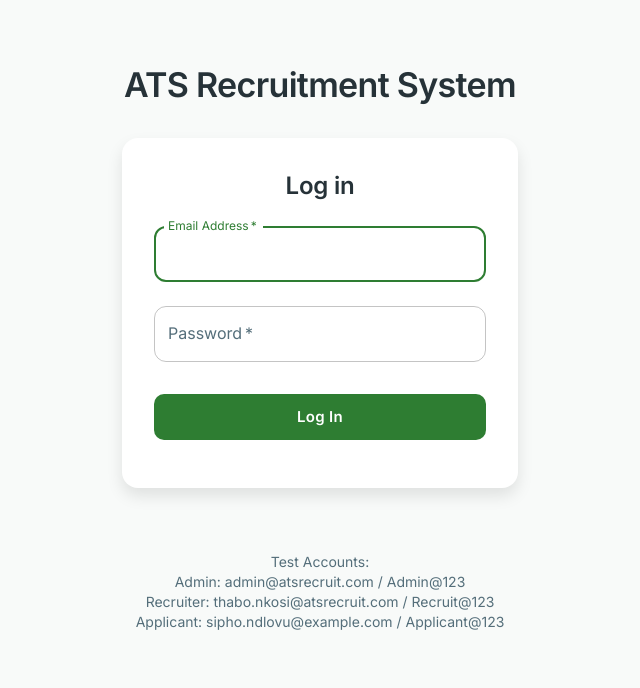
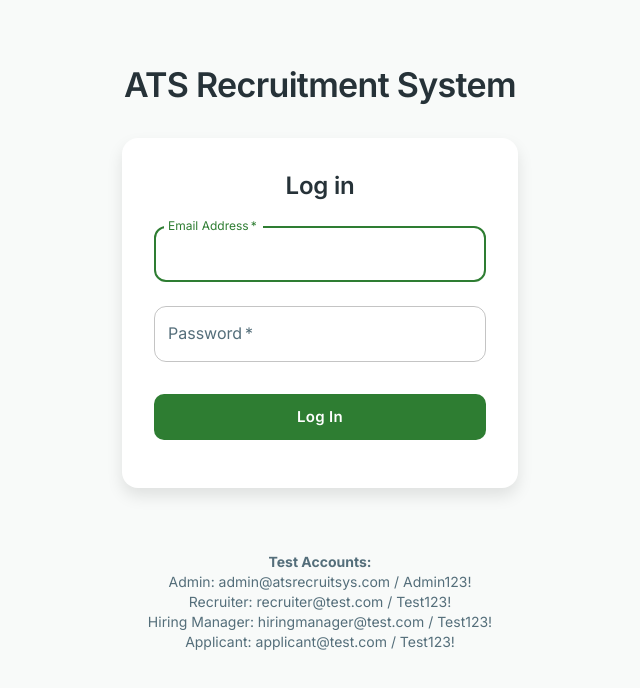
Before and after one commit to AyaSox/Recruitment-system, a React (Vite) app in the folder atsrecruitsys.client/: page /login in a window 1280 px wide. Shown: the top 688 px of the page, without its empty margins (320-960 px from the left). Built offline with nearby package versions, Linux system fonts and the light colour scheme.

Commit message:
Update login page with correct seeded test account credentials

```diff
--- a/atsrecruitsys.client/src/pages/LoginPage.tsx
+++ b/atsrecruitsys.client/src/pages/LoginPage.tsx
@@ -132,17 +132,20 @@ const LoginPage: React.FC = () => {
       </Box>
 
       <Box sx={{ mt: 8, textAlign: 'center' }}>
-        <Typography variant="body2" color="text.secondary">
+        <Typography variant="body2" color="text.secondary" fontWeight="bold">
           Test Accounts:
         </Typography>
         <Typography variant="body2" color="text.secondary">
-          Admin: admin@atsrecruit.com / Admin@123
+          Admin: admin@atsrecruitsys.com / Admin123!
         </Typography>
         <Typography variant="body2" color="text.secondary">
-          Recruiter: thabo.nkosi@atsrecruit.com / Recruit@123
+          Recruiter: recruiter@test.com / Test123!
         </Typography>
         <Typography variant="body2" color="text.secondary">
-          Applicant: sipho.ndlovu@example.com / Applicant@123
+          Hiring Manager: hiringmanager@test.com / Test123!
+        </Typography>
+        <Typography variant="body2" color="text.secondary">
+          Applicant: applicant@test.com / Test123!
         </Typography>
       </Box>
     </Container>
```
Also changed, not shown: 1 other file (tests, documents, lock files or other folders).
